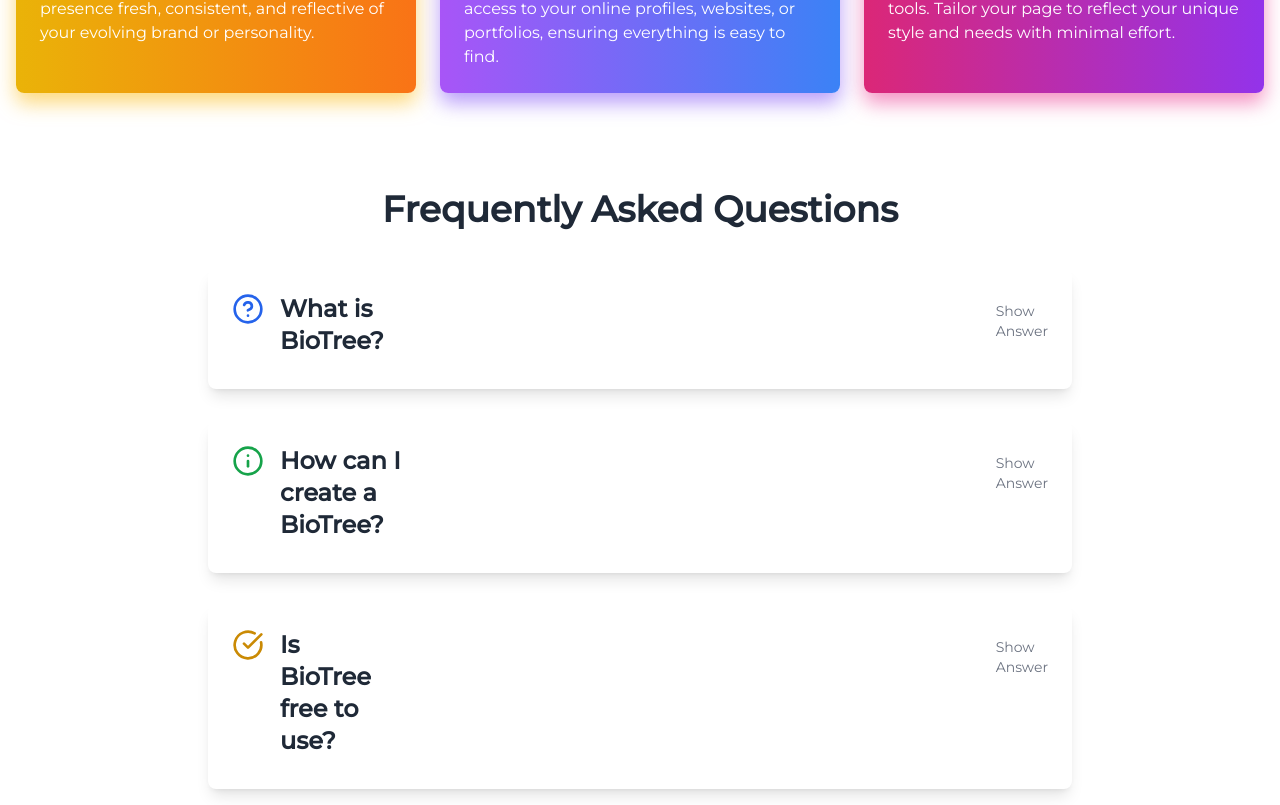
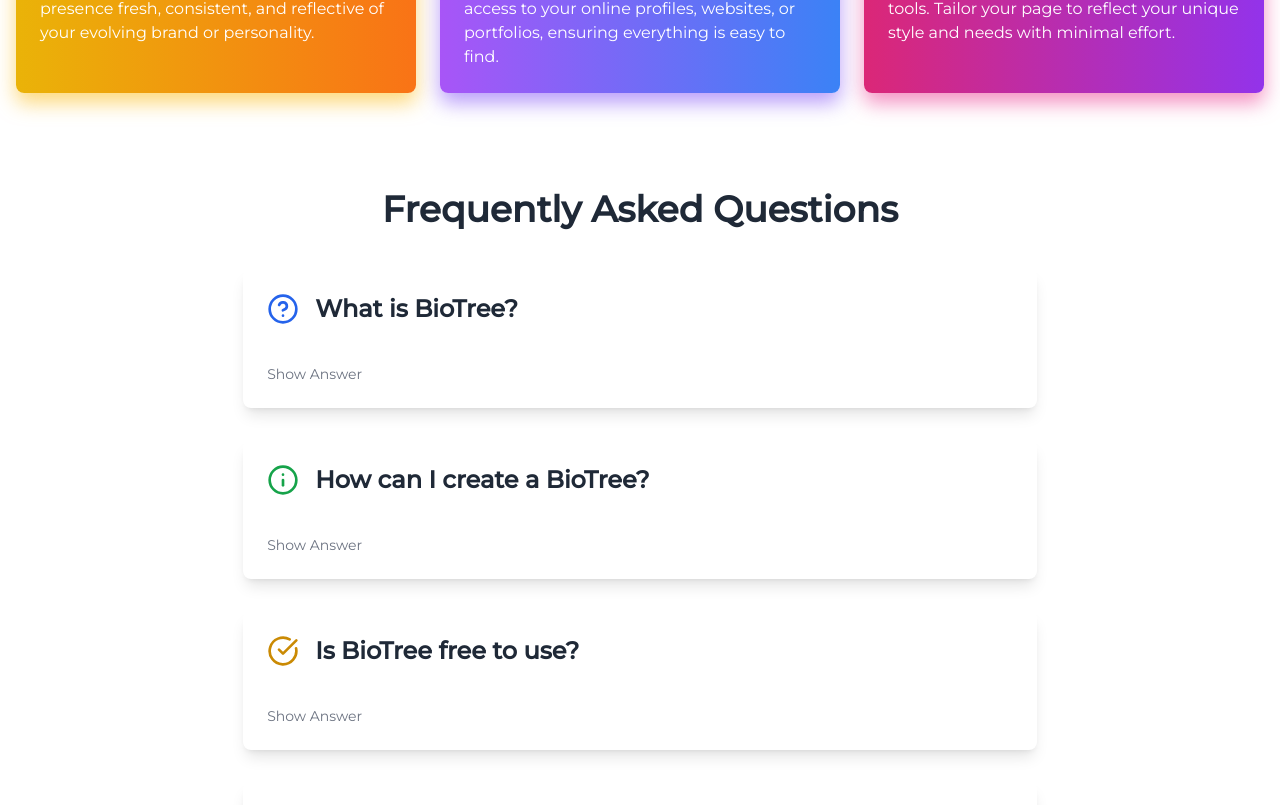
Before and after one commit to subhadipbhowmik/bio-branch, a Next.js app in the folder site/: page / in a window 1280 px wide. Shown: the part 893-1698 px from the top of the page. Built offline with nearby package versions, Linux system fonts and the light colour scheme.

Commit message:
Improve FAQ spacing

```diff
--- a/site/components/Faq.js
+++ b/site/components/Faq.js
@@ -1,5 +1,5 @@
-import React, { useState } from 'react';
-import { HelpCircle, Info, CheckCircle, XCircle } from 'lucide-react';
+import React, { useState } from "react";
+import { HelpCircle, Info, CheckCircle, XCircle } from "lucide-react";
 
 const Faq = () => {
   const [activeIndex, setActiveIndex] = useState(null);
@@ -14,65 +14,82 @@ const Faq = () => {
 
   const faqData = [
     {
-      question: 'What is BioTree?',
-      answer: 'BioTree is a powerful platform that enables you to efficiently manage all your social media links in one convenient location, helping you enhance your online presence.',
-      icon: <HelpCircle className="w-8 h-8 text-blue-600" />
+      question: "What is BioTree?",
+      answer:
+        "BioTree is a powerful platform that enables you to efficiently manage all your social media links in one convenient location, helping you enhance your online presence.",
+      icon: <HelpCircle className="w-8 h-8 text-blue-600" />,
     },
     {
-      question: 'How can I create a BioTree?',
-      answer: 'To create your BioTree, simply sign up, create an account, and start adding your social media links to your profile. It’s quick and easy!',
-      icon: <Info className="w-8 h-8 text-green-600" />
+      question: "How can I create a BioTree?",
+      answer:
+        "To create your BioTree, simply sign up, create an account, and start adding your social media links to your profile. It’s quick and easy!",
+      icon: <Info className="w-8 h-8 text-green-600" />,
     },
     {
-      question: 'Is BioTree free to use?',
-      answer: 'Yes, BioTree offers a free plan that includes essential features. Additionally, we provide premium features in our paid plans for those looking for advanced functionalities.',
-      icon: <CheckCircle className="w-8 h-8 text-yellow-600" />
+      question: "Is BioTree free to use?",
+      answer:
+        "Yes, BioTree offers a free plan that includes essential features. Additionally, we provide premium features in our paid plans for those looking for advanced functionalities.",
+      icon: <CheckCircle className="w-8 h-8 text-yellow-600" />,
     },
     {
-      question: 'Can I customize my BioTree?',
-      answer: 'Absolutely! You can customize the appearance of your BioTree by selecting from various themes and layouts to match your personal style or brand.',
-      icon: <CheckCircle className="w-8 h-8 text-yellow-600" />
-    }
+      question: "Can I customize my BioTree?",
+      answer:
+        "Absolutely! You can customize the appearance of your BioTree by selecting from various themes and layouts to match your personal style or brand.",
+      icon: <CheckCircle className="w-8 h-8 text-yellow-600" />,
+    },
   ];
 
   return (
-    <div className="max-w-4xl mx-auto py-12 px-4">
-      <h2 className="text-4xl font-extrabold text-center mb-10 text-gray-800">Frequently Asked Questions</h2>
-      <div className="space-y-8">
+    <div className="max-w-5xl mx-auto py-12 px-4">
+      <h2 className="text-4xl font-extrabold text-center mb-10 text-gray-800">
+        Frequently Asked Questions
+      </h2>
+      <div className="space-y-8 md:w-[75%] xl:w-[80%] mx-auto">
         {faqData.map((faq, index) => (
           <div
             key={index}
-            className={`faq-item-container bg-white rounded-lg shadow-lg p-6 flex transition-transform transform
-            cursor-pointer hover:scale-105 hover:shadow-xl hover:bg-gray-50 duration-300 ease-in-out
-            ${activeIndex === index ? 'bg-gray-100 border border-gray-300' : ''}`}
+            className={`faq-item-container bg-white rounded-lg shadow-lg p-6 flex flex-col transition-transform transform
+          cursor-pointer hover:shadow-xl hover:scale-y-105 hover:bg-gray-50 duration-1000 ease-in-out
+          ${activeIndex === index ? "bg-gray-100 border border-gray-300" : ""}`}
             onMouseEnter={() => handleMouseEnter(index)}
             onMouseLeave={handleMouseLeave}
           >
-            <div className="flex items-start mb-2 space-x-4">
+            <div className="flex items-start mb-4 space-x-4">
               <div className="flex-shrink-0">
                 {/* Inline style for 360-degree rotation */}
                 <span
                   style={{
-                    display: 'inline-block',
-                    transition: 'transform 0.3s ease-in-out',
-                    transform: activeIndex === index ? 'rotate(360deg)' : 'rotate(0deg)',
+                    display: "inline-block",
+                    transition: "transform 0.3s ease-in-out",
+                    transform:
+                      activeIndex === index ? "rotate(360deg)" : "rotate(0deg)",
                   }}
                 >
                   {faq.icon}
                 </span>
               </div>
-              <div>
-                <h3 className="text-2xl font-semibold text-gray-800">{faq.question}</h3>
+              <div className="flex-1">
+                <h3 className="text-2xl font-semibold text-gray-800">
+                  {faq.question}
+                </h3>
               </div>
             </div>
             <div
               className={`overflow-hidden transition-all duration-700 ease-in-out
-                ${activeIndex === index ? 'max-h-[200px] opacity-100' : 'max-h-0 opacity-0'}`}
-              style={{ height: activeIndex === index ? 'auto' : '0px' }}
+            ${
+              activeIndex === index
+                ? "max-h-[200px] opacity-100"
+                : "max-h-0 opacity-0"
+            }`}
+              style={{ height: activeIndex === index ? "auto" : "0px" }}
             >
-              <p className="text-gray-600 leading-relaxed transition-opacity duration-500">{faq.answer}</p>
+              <p className="text-gray-600 leading-relaxed transition-opacity duration-500">
+                {faq.answer}
+              </p>
             </div>
-            <span className="text-sm text-gray-500 mt-2">{activeIndex === index ? 'Hide' : 'Show'} Answer</span>
+            <span className="text-sm text-gray-500 mt-4">
+              {activeIndex === index ? "Hide" : "Show"} Answer
+            </span>
           </div>
         ))}
       </div>
```
